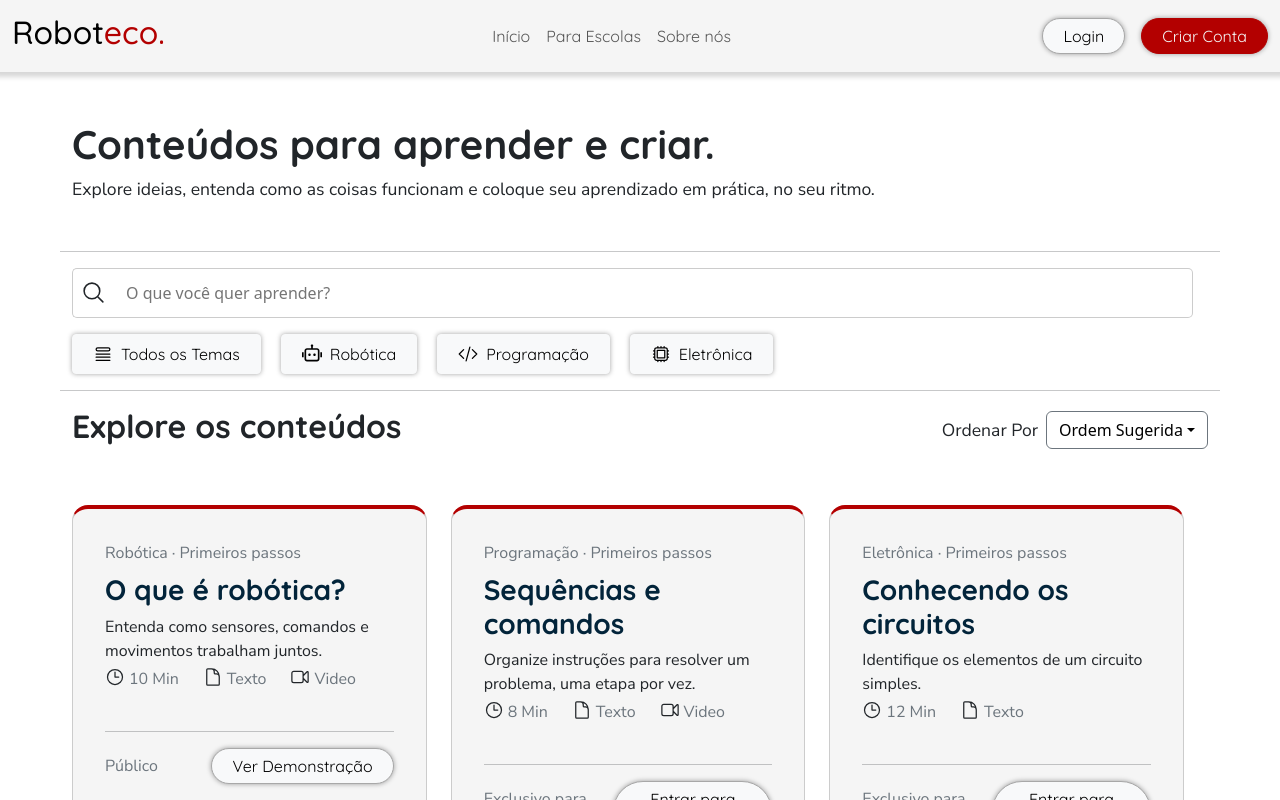
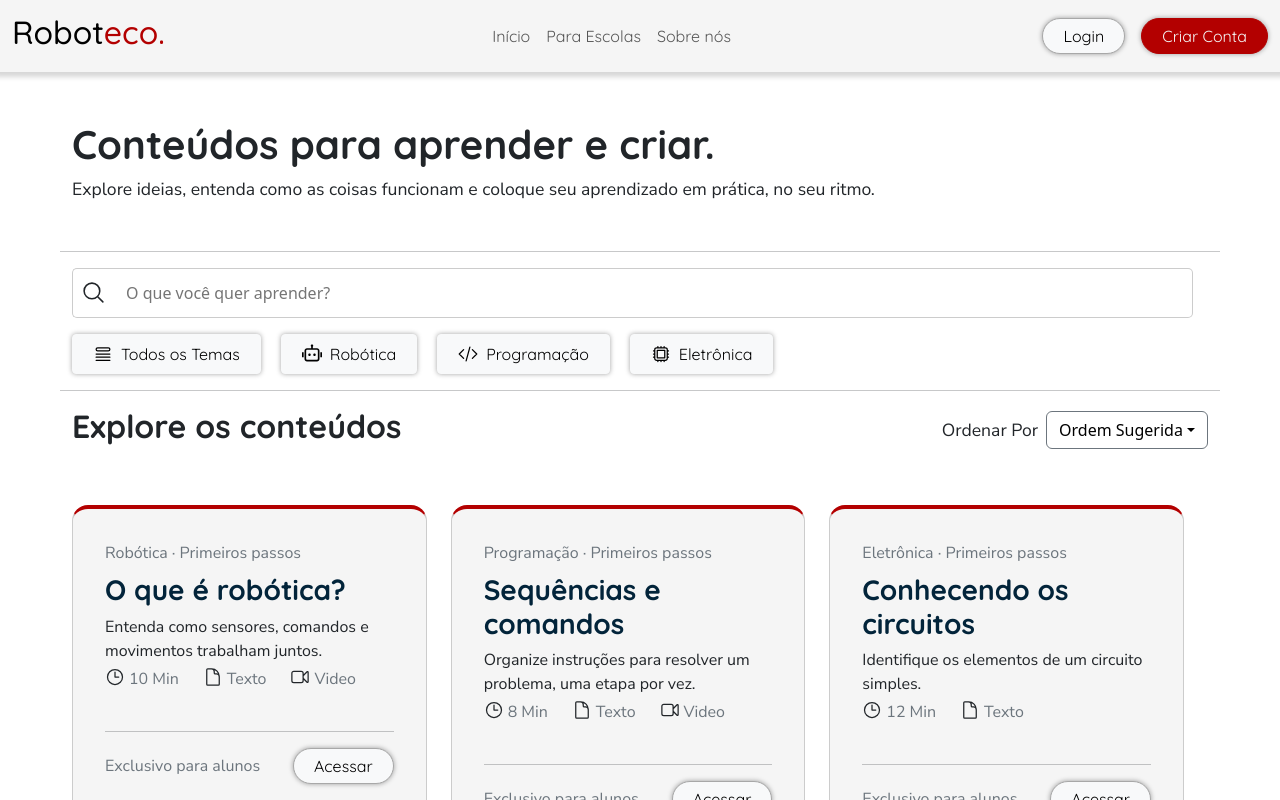
Before and after one commit to MigSilverS/roboteco, a Next.js app: page /pages/conteudos in a window 1280 px wide. Shown: the top 800 px of the page. Built offline with nearby package versions, Linux system fonts and the light colour scheme.

Commit message:
Arrumei o conteúdos

```diff
--- a/src/app/components/CardConteudo/CardConteudo.jsx
+++ b/src/app/components/CardConteudo/CardConteudo.jsx
@@ -93,7 +93,7 @@ export default function CardConteudo({ miniTitulo, titulo, subtitulo, texto, tem
             <div className="d-flex justify-content-between">
                 <Texto classe={"my-auto text-secondary"} texto={disp || "Exclusivo para alunos"} />
                 <div>
-                    <Botao texto={disp == "Público" ? "Ver Demonstração" : "Entrar para Acessar"} href={disp == "Público" ? "/pages/conteudos" : "/pages/login"} classe="btn-light" estilo={{ border: "1px solid #a8a8a8ff" }} />
+                    <Botao texto={disp == "Público" ? "Ver Demonstração" : "Acessar"} href={disp == "Público" ? "/pages/conteudos" : "/pages/login"} classe="btn-light" estilo={{ border: "1px solid #a8a8a8ff" }} />
                 </div>
             </div>
         </div>
--- a/src/app/pages/conteudos/page.jsx
+++ b/src/app/pages/conteudos/page.jsx
@@ -60,7 +60,7 @@ export default function Conteudos() {
                 </div>
                 <div className="cards row mt-5">
                     <div className="col-12 col-sm-12 col-md-4">
-                        <CardConteudo titulo="O que é robótica?" disp="Público" miniTitulo="Robótica · Primeiros passos" tempo="10 Min" tipo1="Texto" tipo2="Video" texto="Entenda como sensores, comandos e movimentos trabalham juntos." />
+                        <CardConteudo titulo="O que é robótica?" miniTitulo="Robótica · Primeiros passos" tempo="10 Min" tipo1="Texto" tipo2="Video" texto="Entenda como sensores, comandos e movimentos trabalham juntos." />
                     </div>
                     <div className="col-12 col-sm-12 col-md-4">
                         <CardConteudo titulo="Sequências e comandos" miniTitulo="Programação · Primeiros passos" tempo="8 Min" tipo1="Texto" tipo2="Video" texto="Organize instruções para resolver um problema, uma etapa por vez." />
```
